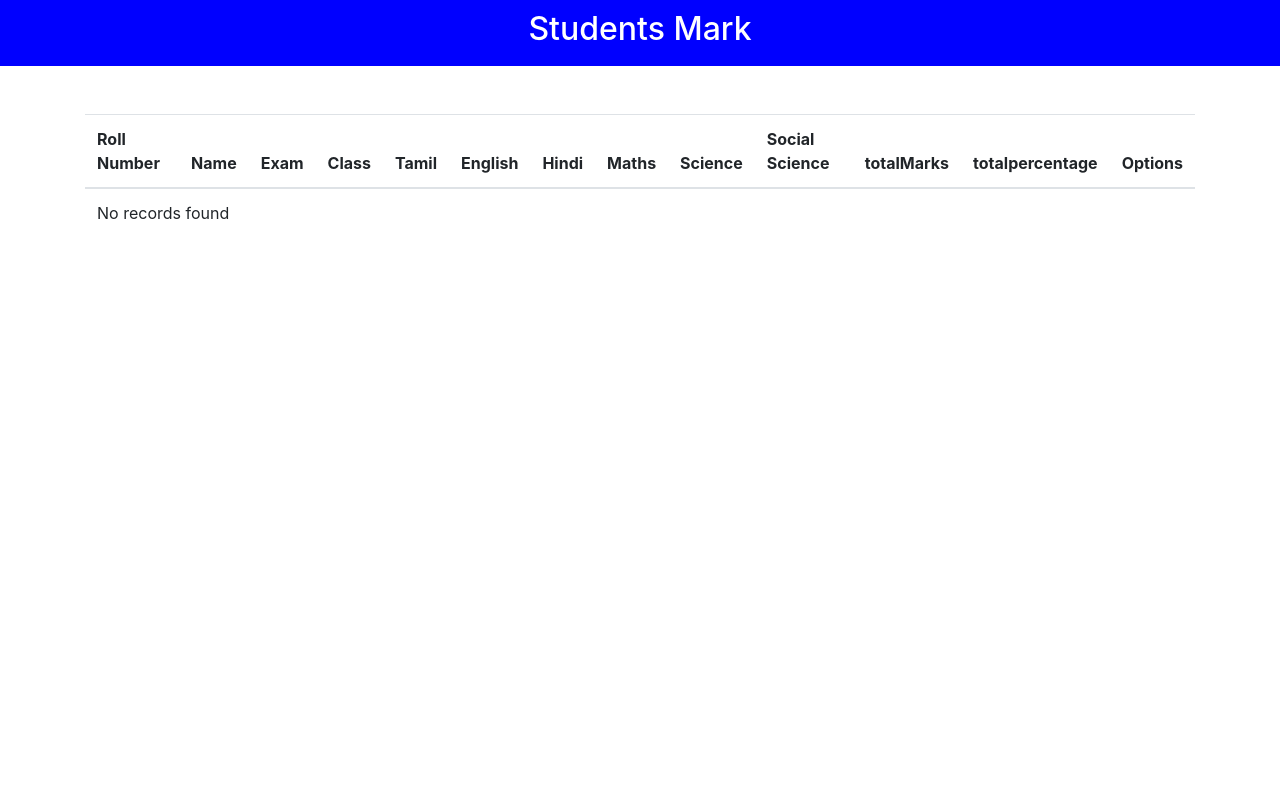
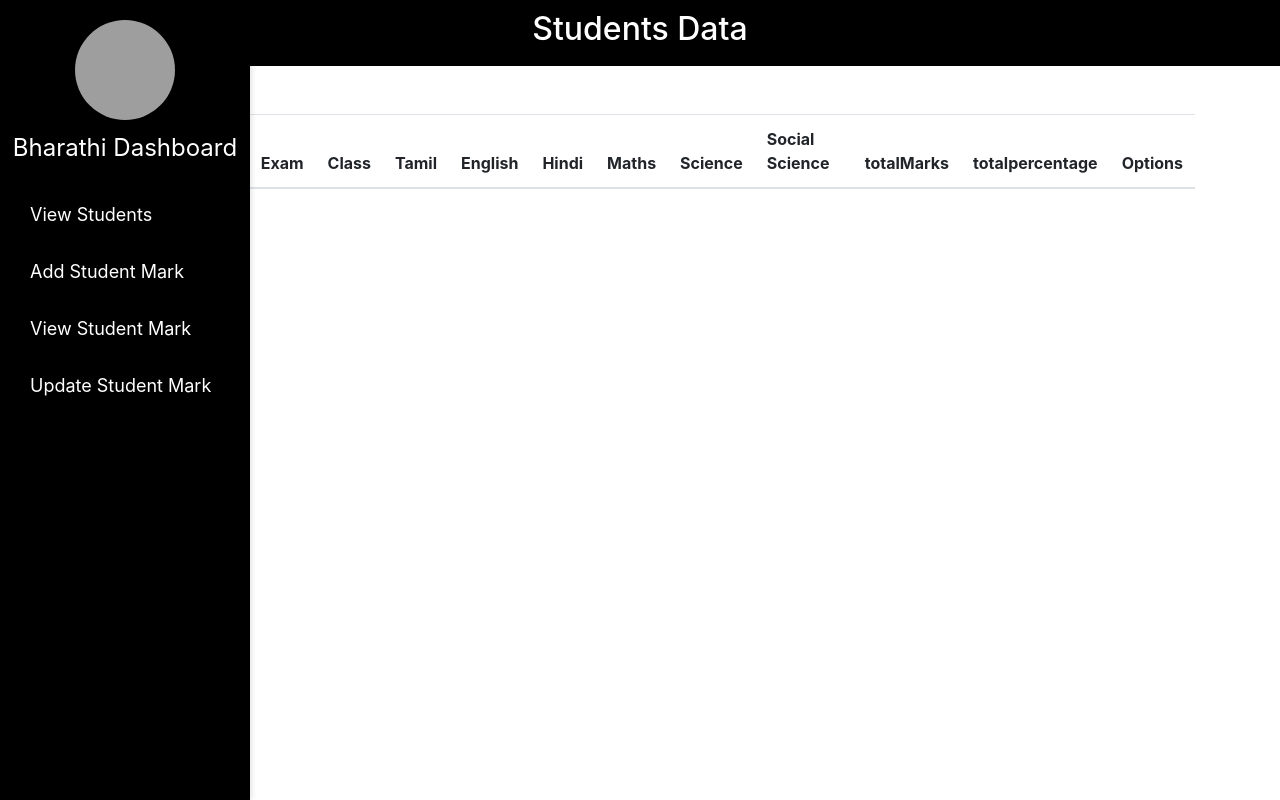
Before and after one commit to Ardhas-Students-Portal/students-portal, a PHP site: page /students-portal/viewmarks.php in a window 1280 px wide. Run offline with PHP 8.4, Linux system fonts and the light colour scheme; data that the repository does not hold is empty; some libraries are stand-ins or nearby versions; grey boxes are pictures that could not be loaded.

Commit message:
lav updating

```diff
--- /dev/null
+++ b/style.css
@@ -0,0 +1,127 @@
+
+    .chead {
+      background-color: #000;
+      color: white;
+      padding: 10px;
+      margin-bottom: 20px;
+      text-align: center;
+    }
+
+    .actions-container {
+      display: flex;
+      align-items: center;
+      justify-content: space-between;
+      flex-wrap: wrap;
+      margin-bottom: 20px;
+    }
+
+    .search-bar {
+      display: flex;
+      align-items: center;
+      flex: 1;
+      margin-bottom: 10px;
+    }
+
+    .search-bar .input-group-text {
+      border-top-right-radius: 0;
+      border-bottom-right-radius: 0;
+    }
+
+    .search-bar input[type="text"] {
+      flex: 1;
+      border-top-left-radius: 0;
+      border-bottom-left-radius: 0;
+    }
+
+    .actions-container .btn {
+      flex-shrink: 0;
+      margin-bottom: 10px;
+    }
+
+    .highlight {
+      background-color: yellow;
+    }
+
+    .sidebar {
+      width: 250px;
+      position: fixed;
+      height: 100%;
+      padding-top: 20px;
+      background-color: black;
+      color: white;
+      box-shadow: 2px 0 5px rgba(0, 0, 0, 0.1);
+    }
+
+    .sidebar a {
+      padding: 15px 20px;
+      text-decoration: none;
+      font-size: 18px;
+      color: white;
+      display: flex;
+      align-items: center;
+      transition: background-color 0.3s ease;
+    }
+
+    .sidebar a:hover {
+      background-color: white;
+      color: black;
+    }
+
+    .sidebar a i {
+      margin-right: 10px;
+    }
+
+    .main-content {
+      margin-left: 270px;
+      padding: 20px;
+      background-color: white;
+    }
+
+    .teacher-info {
+      text-align: center;
+      margin-bottom: 20px;
+      font-size: x-large;
+      color: white;
+    }
+
+    .teacher-info img {
+      border-radius: 50%;
+      width: 100px;
+      height: 100px;
+      margin-bottom: 10px;
+    }
+
+    @media (max-width: 768px) {
+      .sidebar {
+        width: 100%;
+        position: relative;
+      }
+
+      .main-content {
+        margin-left: 0;
+      }
+
+      .sidebar a {
+        justify-content: center;
+      }
+    }
+
+    @media (max-width: 768px) {
+      .sidebar {
+        display: none;
+      }
+
+      .sidebar.active {
+        display: block;
+      }
+
+      .toggle-sidebar {
+        display: block;
+      }
+    }
+
+    @media (min-width: 769px) {
+      .toggle-sidebar {
+        display: none;
+      }
+    }
--- a/viewmarks.php
+++ b/viewmarks.php
@@ -5,6 +5,7 @@
     <meta name="viewport" content="width=device-width, initial-scale=1.0">
     <title>viewmarks</title>
     <link rel="stylesheet" href="https://stackpath.bootstrapcdn.com/bootstrap/4.5.2/css/bootstrap.min.css">
+    <link rel="stylesheet" href="style.css">
     <style>
         .table-responsive {
             margin-top: 20px;
@@ -16,20 +17,27 @@
         .btn-secondary:hover {
             background-color: #5a6268;
         }
-        .chead {
-      background-color: blue;
-      color: white;
-      padding: 10px;
-      margin-bottom: 20px;
-      text-align: center;
-    }
+
 
     </style>
 </head>
 <body>
-<div class="chead">
-    <h2>Students Mark</h2>
+<div class="sidebar">
+    <div class="teacher-info">
+      <img src="https://img.freepik.com/premium-vector/school-girl-cartoon-round-icon-vector-illustration-schoolgirl-glasses_1142-66572.jpg" alt="Teacher">
+      <div>Bharathi Dashboard</div>
+    </div>
+    <nav class="nav flex-column">
+      <a href="#view-students"><i class="bi bi-people-fill"></i> View Students</a>
+      <a href="addmarks.php"><i class="bi bi-plus-square-fill"></i> Add Student Mark</a>
+      <a href="viewmarks.php"><i class="bi bi-eye-fill"></i> View Student Mark</a>
+      <a href="viewmarks.php"><i class="bi bi-pencil-fill"></i> Update Student Mark</a>
+    </nav>
   </div>
+  <div class="chead">
+    <h2>Students Data</h2>
+  </div>
+  <button class="bi bi-list d-lg-none" type="button" data-bs-toggle="collapse" onclick="toggleSidebar()" ></button>
 <div class="container mt-5 ">
    <div class="table-responsive">
                 <table class="table">
```
Also changed, not shown: addmarks.php (+19 -10 lines), edit_student.php (+16 -12 lines), success.php (+17 -9 lines), teacherindex.php (+14 -103 lines).
